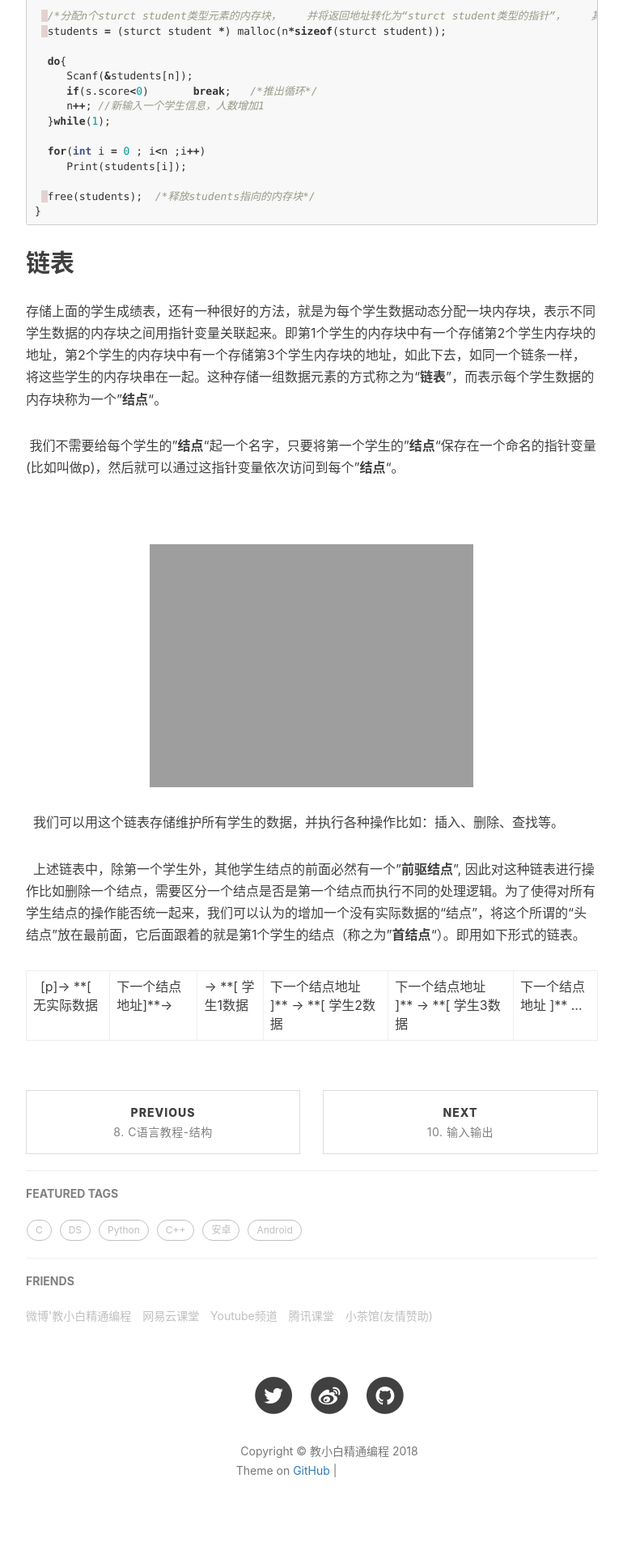
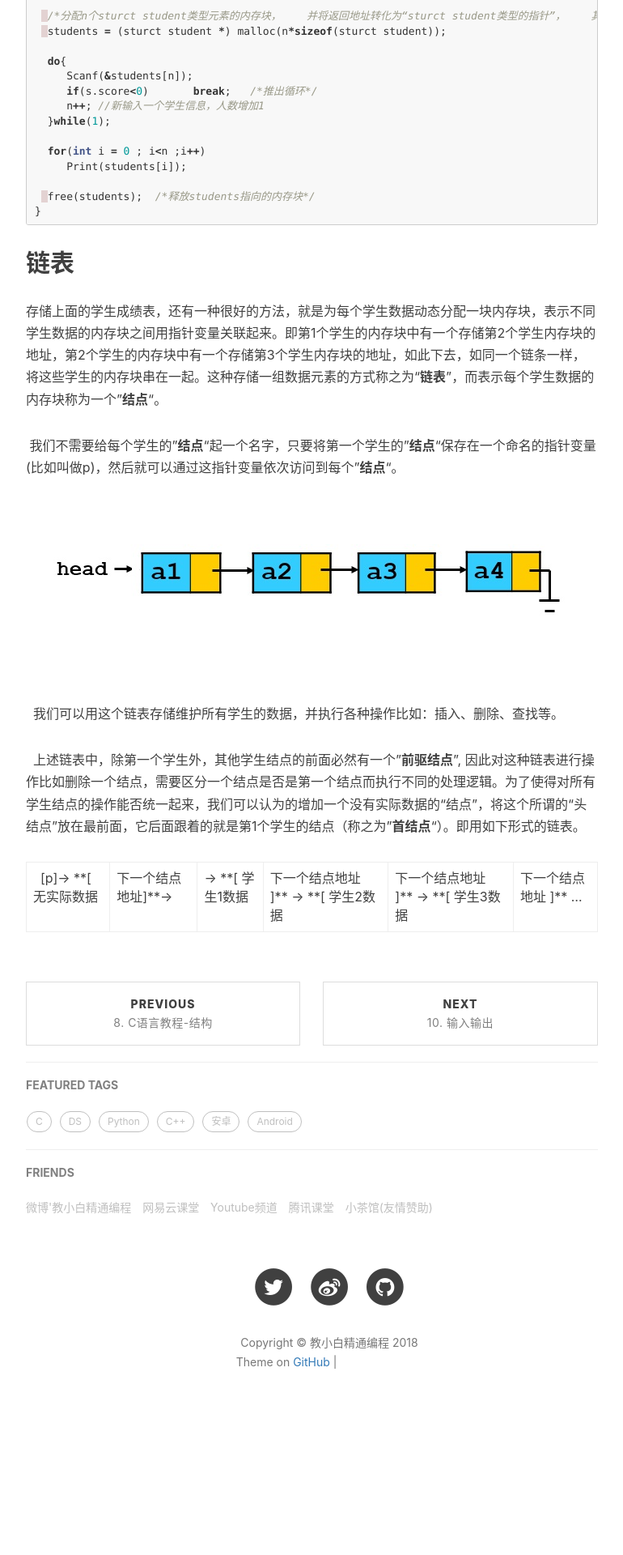
Before and after one commit to xuepro/xuepro.github.io, a Jekyll site: the page built from _posts/2017-10-30-9. C语言教程-动态内存分配.md, in a window 1280 px wide. Shown: the part 2386-4306 px from the top of the page at 81% size, without its empty margins (233-1003 px from the left). Built offline with Jekyll 4.4.1, drawn with Linux system fonts in a browser that asks for light colours; nearby versions of some CDN libraries; comment, search, counter and statistics services are not loaded; after the commit the page ends 4172 px from its top, so only the background shows below that; grey boxes are pictures that could not be loaded.

Commit message:
Update 2017-10-30-9. C语言教程-动态内存分配.md

```diff
--- a/_posts/2017-10-30-9. C语言教程-动态内存分配.md
+++ b/_posts/2017-10-30-9. C语言教程-动态内存分配.md
@@ -112,7 +112,8 @@ void main(){
   我们不需要给每个学生的"**结点**"起一个名字，只要将第一个学生的"**结点**"保存在一个命名的指针变量(比如叫做p)，然后就可以通过这指针变量依次访问到每个"**结点**"。
 
 
-  ![](../img2/list_1,jpg)
+  ![](https://xuepro.github.io/img2/list_1.jpg)
+    ![](../img2/list_1.jpg)
 
    我们可以用这个链表存储维护所有学生的数据，并执行各种操作比如：插入、删除、查找等。
 
```
